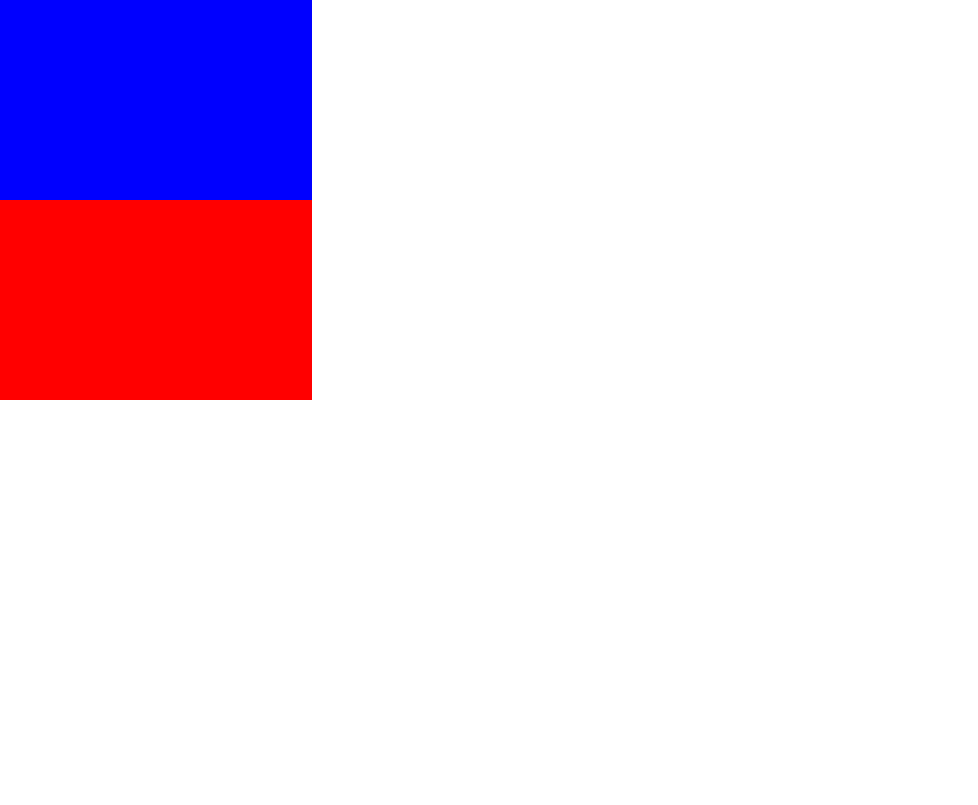
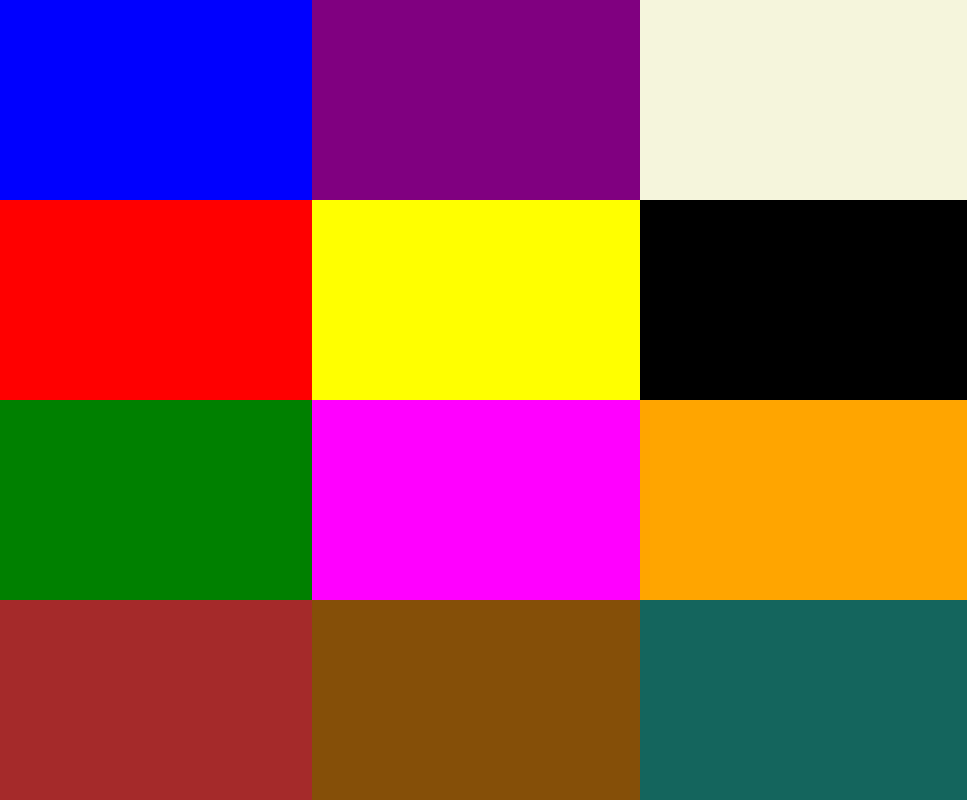
Before and after one commit to Wotts/moodtune, a plain HTML site: page index.html in a window 1280 px wide. Shown: the full height of the page, 0-978 px from the left. Drawn offline with nearby package versions, Linux system fonts and the light colour scheme; grey boxes are pictures that could not be loaded.

Commit message:
allgenres

```diff
--- a/index.html
+++ b/index.html
@@ -15,13 +15,13 @@
         <div class="col-md-9">
 
             <div class="row">
-                <div class="col-md-4" data-attr="" id="pop">
+                <div class="col-md-4" data-attr="pop" id="pop">
 
                 </div>
-                <div class="col-md-4" data-attr="" id="jazz">
+                <div class="col-md-4" data-attr="jazz" id="jazz">
 
                 </div>
-                <div class="col-md-4" data-attr="" id="blues">
+                <div class="col-md-4" data-attr="chamber%20pop" id="chamber-pop">
 
                 </div>
             </div>
@@ -30,34 +30,34 @@
                 <div class="col-md-4" data-attr="progressive%20metal" id="progressive-metal">
 
                 </div>
-                <div class="col-md-4" data-attr="" id="deephouse">
+                <div class="col-md-4" data-attr="edm" id="edm">
 
                 </div>
-                <div class="col-md-4" data-attr="" id="djent">
+                <div class="col-md-4" data-attr="nu%20metal" id="nu-metal">
 
                 </div>
             </div>
 
             <div class="row">
-                <div class="col-md-4" data-attr="" id="drum and bass">
+                <div class="col-md-4" data-attr="drum%20and%20bass" id="drum-and-bass">
 
                 </div>
-                <div class="col-md-4" data-attr="" id="soul">
+                <div class="col-md-4" data-attr="soul" id="soul">
 
                 </div>
-                <div class="col-md-4" data-attr="" id="singer-songwriter">
+                <div class="col-md-4" data-attr="singer-songwriter" id="singer-songwriter">
 
                 </div>
             </div>
 
             <div class="row">
-                <div class="col-md-4" data-attr="" id="">
+                <div class="col-md-4" data-attr="rap" id="rap">
 
                 </div>
-                <div class="col-md-4" data-attr="" id="">
+                <div class="col-md-4" data-attr="r%26b" id="rnb">
 
                 </div>
-                <div class="col-md-4" data-attr="" id="">
+                <div class="col-md-4" data-attr="trance" id="trance">
 
                 </div>
             </div>
--- a/js/main.js
+++ b/js/main.js
@@ -14,7 +14,7 @@ $(document).ready (function(){
         var artistArray = artistResult.artists;
         var randomNum = Math.floor((Math.random()*50));
 
-        var uri = artistArray.items[math.min(randomNum, artistArray.items.length-1)].uri;
+        var uri = artistArray.items[Math.min(randomNum, artistArray.items.length-1)].uri;
         var url = "https://embed.spotify.com/?uri=" + uri;
         console.log(url);
 
--- a/style/styles.scss
+++ b/style/styles.scss
@@ -1,4 +1,7 @@
 body {
+    margin: 0;
+    padding: 0;
+
     .row {
         height: 25vh;
 
@@ -13,9 +16,51 @@ body {
                 background-color: blue;
             }
 
+            &#jazz {
+                background-color: purple;
+            }
+
+            &#chamber-pop {
+                background-color: beige;
+            }
+
             &#progressive-metal {
                 background-color: red;
             }
+
+            &#edm {
+                background-color: yellow;
+            }
+
+            &#nu-metal {
+                background-color: black;
+            }
+
+			&#drum-and-bass {
+				background-color: green;
+			}
+
+            &#soul {
+                background-color: magenta;
+            }
+
+            &#singer-songwriter {
+                background-color: orange;
+            }
+
+            &#rap {
+                background-color: brown;
+            }
+
+            &#rnb {
+                background-color: rgb(133, 79, 8);
+            }
+
+            &#trance {
+                background-color: rgb(20, 101, 93);
+            }
+
+
         }
     }
 }
```
Also changed, not shown: style/styles.css, 1 other file.
